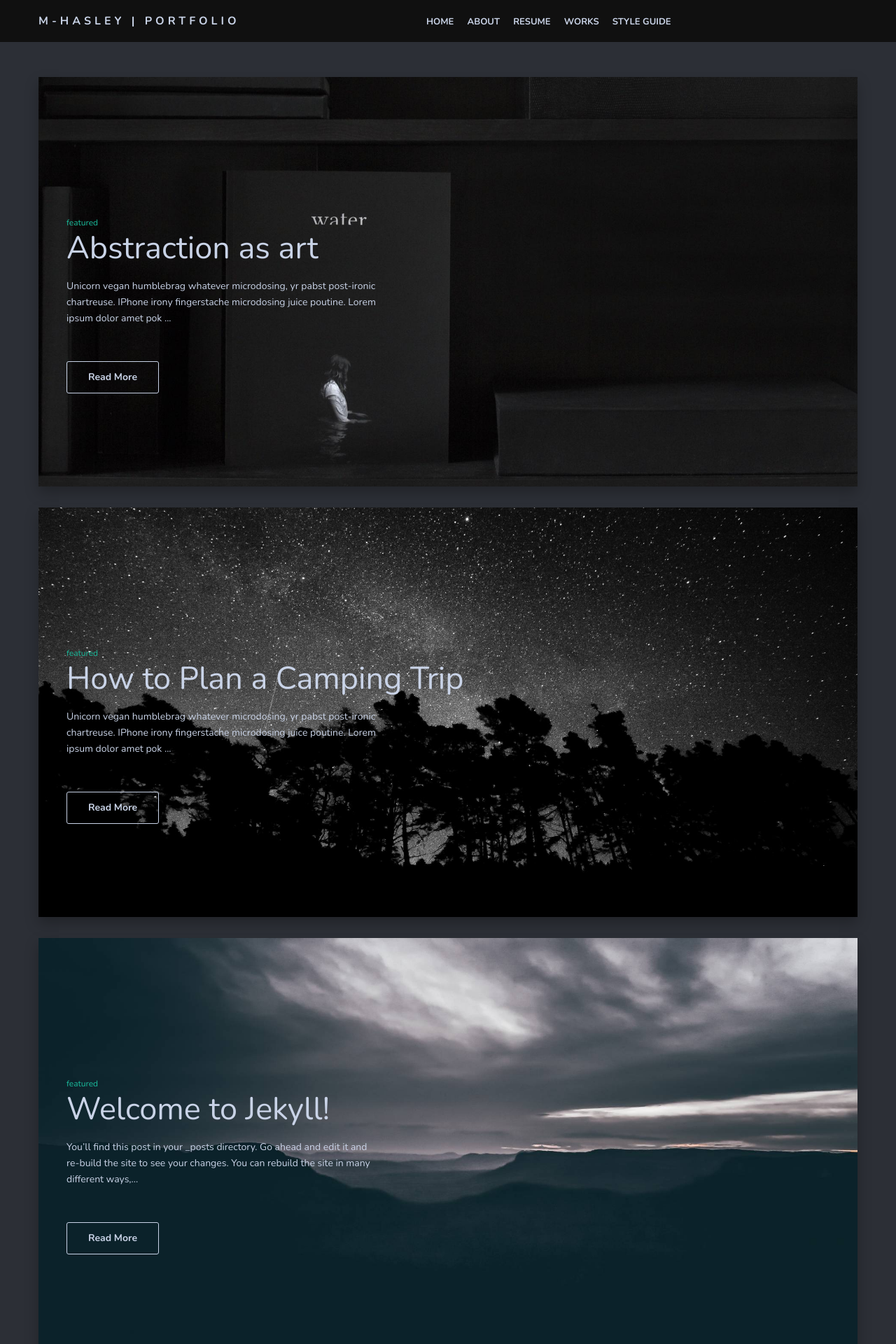
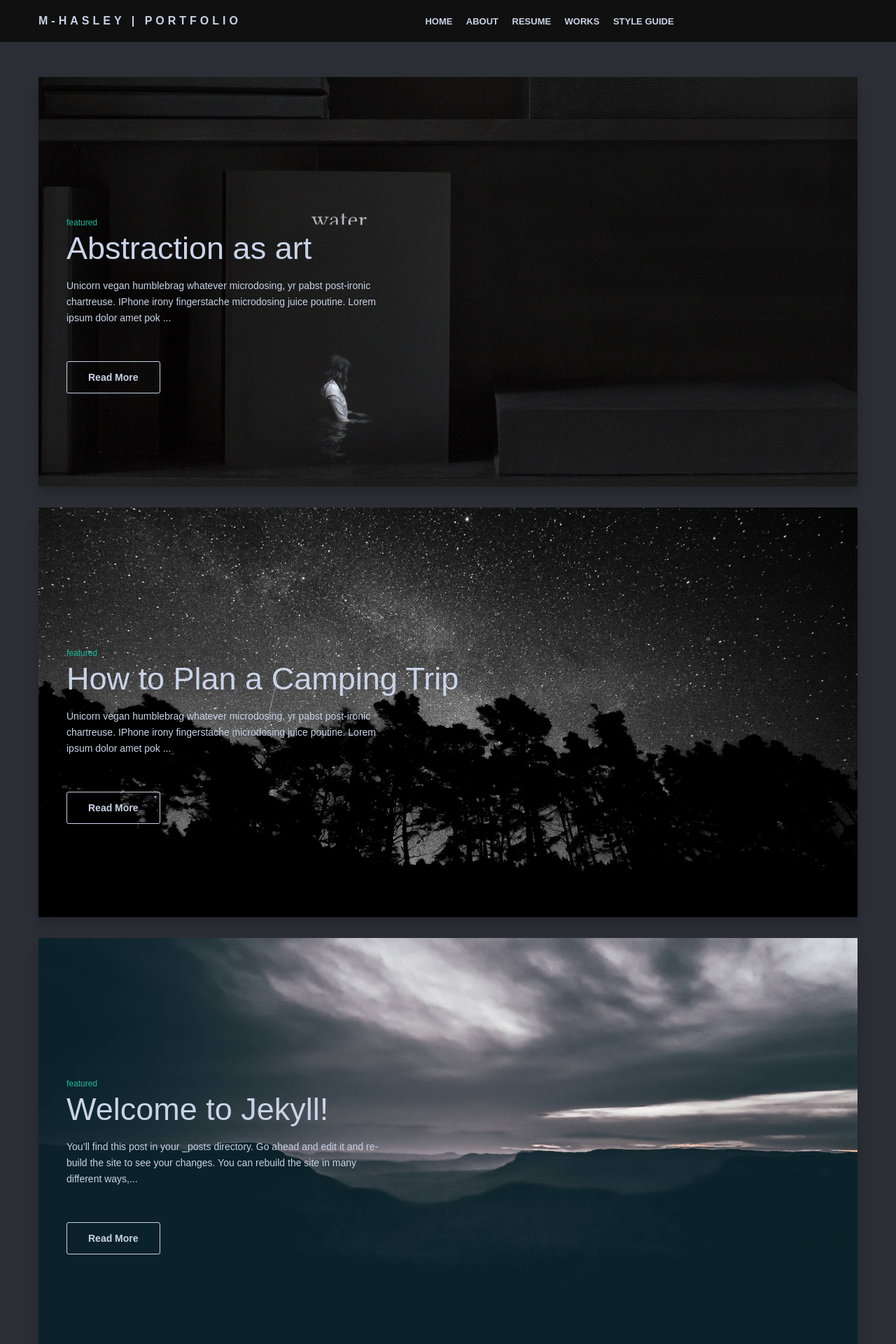
Before and after one commit to mhasley/mhasley.github.io, a Jekyll site: the page built from index.html, in a window 1280 px wide. Shown: the top 1920 px of the page at 70% size. Built offline with Jekyll 4.4.1, drawn with Linux system fonts in a browser that asks for light colours; nearby versions of some CDN libraries; the list of posts is cut into pages by our own code.

Commit message:
Update head.html

```diff
--- a/_includes/head.html
+++ b/_includes/head.html
@@ -10,7 +10,7 @@
   <!-- <link rel="alternate" type="application/rss+xml" title="{{ site.title | escape }}" href="{{ "/feed.xml" | relative_url }}">
 
   <!-- Google Font -->
-  <link href="https://fonts.googleapis.com/css?family=Nunito:400,700" rel="stylesheet">
+  <link href="https://fonts.googleapis.com/css2?family=Saira+Condensed:wght@400;600;700&display=swap" rel="stylesheet">
   <!-- Ionicons -->
   <link href="https://unpkg.com/ionicons@4.2.2/dist/css/ionicons.min.css" rel="stylesheet">
 
```
